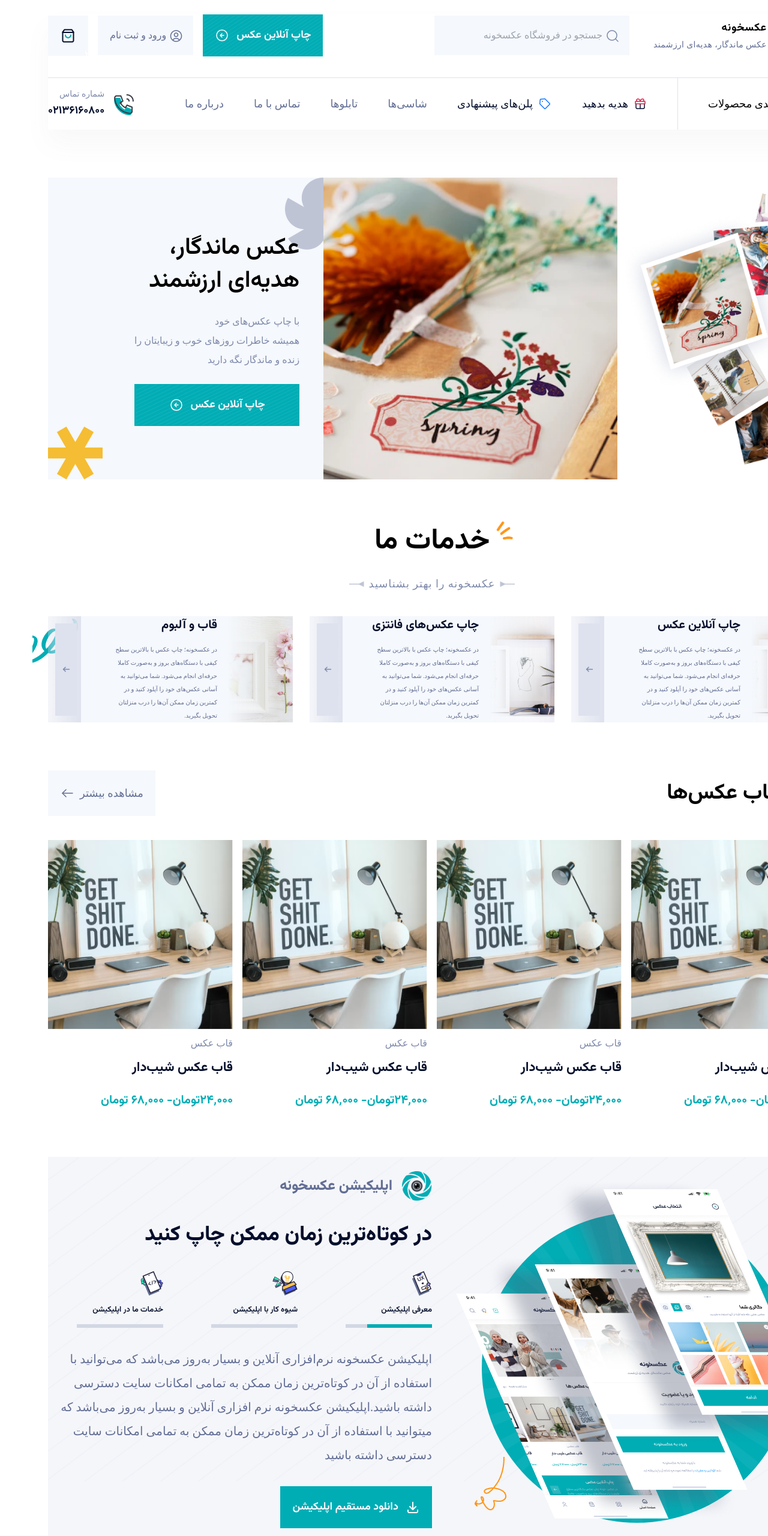
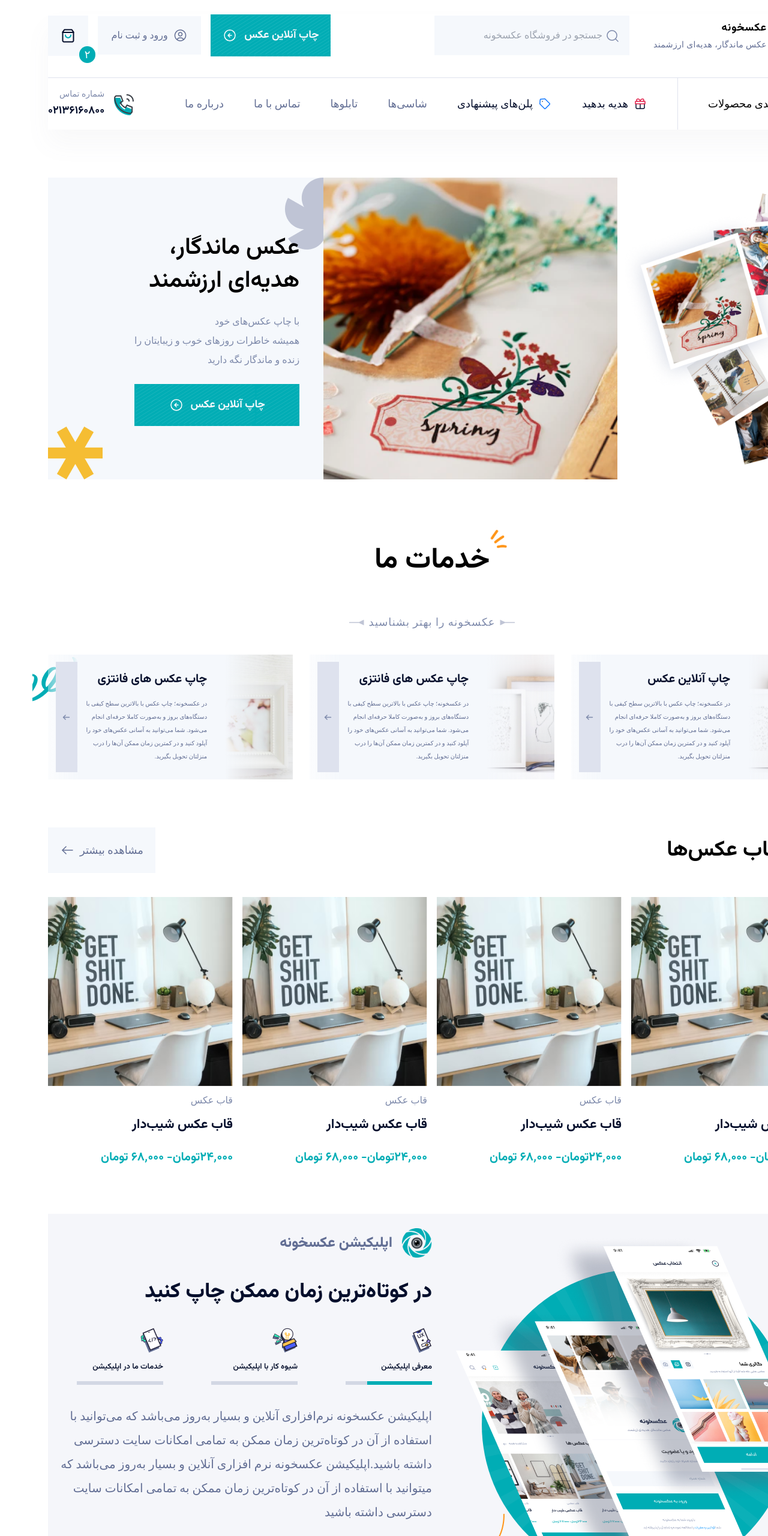
Before and after one commit to TechNullogy/Simple-Shop, a website built with Vite: page src/pages/home.html in a window 1280 px wide. Shown: the top 2560 px of the page at 60% size. Built offline with nearby package versions, Linux system fonts and the light colour scheme; a web font is replaced by a local one.

Commit message:
fix: remove unnesssary absolute position and edit some UI

```diff
--- a/src/pages/home.html
+++ b/src/pages/home.html
@@ -45,13 +45,8 @@
         <section class="flex items-center justify-center gap-4">
           <a
             href="#?"
-            class="relative z-10 flex items-center justify-center gap-3 bg-bondi-blue px-5 py-5.5 text-link-water"
-          >
-            <img
-              src="/src/assets/images/home/bg-design4.png"
-              alt=""
-              class="absolute top-0 z-20 h-full w-full bg-cover bg-center"
-            />
+            class="z-10 flex items-center justify-center gap-3 bg-bondi-blue bg-line-pattern px-5 py-5.5 text-link-water"
+          >
             <p class="text-lg font-bold">چاپ آنلاین عکس</p>
             <svg
               width="24"
@@ -78,13 +73,16 @@
               />
             </svg>
           </a>
-          <a href="#?" class="relative text-lynch">
+          <a
+            href="#?"
+            class="flex items-center justify-center gap-2 bg-link-water px-[22.5px] py-5 text-lynch"
+          >
             <img
               src="/src/assets/images/icons/user-circle.png"
               alt="آیکون کاربر"
-              class="absolute right-4 top-1/3 w-[25px]"
-            />
-            <p class="bg-link-water py-5.5 pl-5 pr-[45px]">ورود و ثبت نام</p>
+              class="w-[25px]"
+            />
+            <p class="">ورود و ثبت نام</p>
           </a>
           <a
             href="#?"
@@ -121,15 +119,15 @@
             </svg>
 
             <span
-              class="bg-light-blue absolute -bottom-3 -right-3 flex h-[27px] w-[27px] items-center justify-center rounded-full text-lg text-[#fff]"
+              class="absolute -bottom-3 -right-3 flex w-[27px] items-center justify-center rounded-full bg-bondi-blue text-lg text-[#fff]"
               >۲</span
             >
           </a>
         </section>
       </section>
-      <hr class="mx-auto h-px max-w-7xl rounded border-0 bg-mystic mt-[35px]" />
+      <hr class="mx-auto mt-[35px] h-px max-w-7xl rounded border-0 bg-mystic" />
 
-      <na
+      <nav
         class="mx-auto flex w-full max-w-7xl items-center justify-between gap-10"
       >
         <section class="flex items-center justify-center gap-[50px]">
@@ -224,13 +222,8 @@
 
             <a
               href="#?"
-              class="relative z-10 flex items-center justify-center gap-3 bg-bondi-blue px-5 py-5.5 text-link-water"
-            >
-              <img
-                src="/src/assets/images/home/bg-design4.png"
-                alt=""
-                class="absolute top-0 z-20 h-full w-full bg-cover bg-center"
-              />
+              class="z-10 flex items-center justify-center gap-3 bg-bondi-blue bg-line-pattern px-5 py-5.5 text-link-water"
+            >
               <p class="text-lg font-bold">چاپ آنلاین عکس</p>
               <svg
                 width="24"
@@ -269,13 +262,15 @@
 
       <!-- services section -->
       <section class="mx-auto mb-20 max-w-7xl">
-        <div class="relative flex items-center justify-center">
+        <div class="flex items-center justify-center">
+          <div class="relative py-8">
             <img
               src="/src/assets/images/home/oranges.png"
               alt=""
-            class="absolute -top-[30%] right-[39%] w-[35px]"
+              class="absolute right-0 top-0 w-[35px] translate-x-full"
             />
             <h3 class="text-5xl font-bold">خدمات ما</h3>
+          </div>
         </div>
         <div class="mt-8 flex items-center justify-center gap-2">
           <img
@@ -302,14 +297,14 @@
             class="absolute -right-[4%] -top-[33%] -z-10 w-[103px]"
           />
           <div
-            class="group relative flex cursor-pointer items-center bg-gradient-to-r from-link-water from-60% via-transparent to-mystic bg-[55px] transition-all duration-300 ease-in-out hover:bg-[0px]"
+            class="group relative grid cursor-pointer grid-cols-serviceCard bg-gradient-to-r from-link-water from-60% via-transparent to-link-water bg-[50px] transition-all duration-300 ease-in-out hover:bg-[15px]"
           >
             <img
               src="/src/assets/images/home/painting1.png"
               alt="عکس نقاشی"
-              class="-z-10"
-            />
-            <div class="flex translate-x-16 flex-col gap-4">
+              class="-z-10 h-full object-cover"
+            />
+            <div class="flex flex-col gap-4 py-[27px]">
               <h5 class="whitespace-nowrap text-xl font-bold text-black-pearl">
                 چاپ آنلاین عکس
               </h5>
@@ -322,7 +317,7 @@
             </div>
             <a
               href="#?"
-              class="flex translate-x-3 items-center justify-center bg-mystic px-[10.5px] py-[69.5px] transition-all duration-300 ease-in-out group-hover:bg-bondi-blue"
+              class="my-3 flex items-center justify-center justify-self-center bg-mystic px-[10.5px] py-[69.5px] transition-all duration-300 ease-in-out group-hover:bg-bondi-blue"
             >
               <svg
                 width="15"
@@ -353,16 +348,16 @@
             </a>
           </div>
           <div
-            class="group relative flex cursor-pointer items-center bg-gradient-to-r from-link-water from-60% via-transparent to-mystic bg-[55px] transition-all duration-300 ease-in-out hover:bg-[0px]"
+            class="group relative grid cursor-pointer grid-cols-serviceCard bg-gradient-to-r from-link-water from-60% via-transparent to-link-water bg-[50px] transition-all duration-300 ease-in-out hover:bg-[15px]"
           >
             <img
               src="/src/assets/images/home/painting1.png"
               alt="عکس نقاشی"
-              class="-z-10"
-            />
-            <div class="flex translate-x-16 flex-col gap-4">
+              class="-z-10 h-full object-cover"
+            />
+            <div class="flex flex-col gap-4 py-[27px]">
               <h5 class="whitespace-nowrap text-xl font-bold text-black-pearl">
-                چاپ عکس‌های فانتزی
+                چاپ عکس های فانتزی
               </h5>
               <p class="text-[10px] leading-[22px] text-lynch">
                 در عکسخونه؛ چاپ عکس با بالاترین سطح کیفی با دستگاه‌های بروز و
@@ -373,7 +368,7 @@
             </div>
             <a
               href="#?"
-              class="flex translate-x-3 items-center justify-center bg-mystic px-[10.5px] py-[69.5px] transition-all duration-300 ease-in-out group-hover:bg-bondi-blue"
+              class="my-3 flex items-center justify-center justify-self-center bg-mystic px-[10.5px] py-[69.5px] transition-all duration-300 ease-in-out group-hover:bg-bondi-blue"
             >
               <svg
                 width="15"
@@ -404,16 +399,16 @@
             </a>
           </div>
           <div
-            class="group relative flex cursor-pointer items-center bg-gradient-to-r from-link-water from-60% via-transparent to-mystic bg-[55px] transition-all duration-300 ease-in-out hover:bg-[0px]"
+            class="group relative grid cursor-pointer grid-cols-serviceCard bg-gradient-to-r from-link-water from-60% via-transparent to-link-water bg-[50px] transition-all duration-300 ease-in-out hover:bg-[15px]"
           >
             <img
               src="/src/assets/images/home/painting2.png"
               alt="عکس نقاشی"
-              class="-z-10"
-            />
-            <div class="flex translate-x-16 flex-col gap-4">
+              class="-z-10 h-full object-cover"
+            />
+            <div class="flex flex-col gap-4 py-[27px]">
               <h5 class="whitespace-nowrap text-xl font-bold text-black-pearl">
-                قاب و آلبوم
+                چاپ عکس های فانتزی
               </h5>
               <p class="text-[10px] leading-[22px] text-lynch">
                 در عکسخونه؛ چاپ عکس با بالاترین سطح کیفی با دستگاه‌های بروز و
@@ -424,7 +419,7 @@
             </div>
             <a
               href="#?"
-              class="flex translate-x-3 items-center justify-center bg-mystic px-[10.5px] py-[69.5px] transition-all duration-300 ease-in-out group-hover:bg-bondi-blue"
+              class="my-3 flex items-center justify-center justify-self-center bg-mystic px-[10.5px] py-[69.5px] transition-all duration-300 ease-in-out group-hover:bg-bondi-blue"
             >
               <svg
                 width="15"
@@ -556,11 +551,6 @@
 
       <!-- app intro -->
       <section class="mb-20 overflow-hidden bg-pigeon-post bg-opacity-[16%]">
-        <img
-          src="/src/assets/images/home/bg-design2.png"
-          alt=""
-          class="absolute bg-cover bg-center"
-        />
         <div
           class="relative z-10 mx-auto grid max-w-7xl grid-cols-2 items-center justify-between py-6"
         >
@@ -568,17 +558,11 @@
             <img
               src="/src/assets/images/home/pages.png"
               alt="صفحات اپ موبایل"
-              class="w-[600px] object-none object-center"
-            />
-            <div
-              class="absolute left-[13%] top-[10%] -z-10 h-[517px] w-[517px] overflow-hidden rounded-full bg-bondi-blue"
-            >
-              <img
-                src="/src/assets/images/home/bg-design3.png"
-                alt=""
-                class=""
-              />
-            </div>
+              class="w-[600px] object-center"
+            />
+            <div
+              class="absolute left-[13%] top-[10%] -z-10 h-[517px] w-[517px] overflow-hidden rounded-full bg-bondi-blue bg-[url('/src/assets/images/home/bg-design3.png')]"
+            ></div>
             <img
               src="/src/assets/images/home/shape-curly2.png"
               alt=""
@@ -772,12 +756,9 @@
       <!-- lovely section -->
 
       <!-- childish section -->
-      <section class="relative mb-20 bg-link-water">
-        <img
-          src="/src/assets/images/home/bg-design1.png"
-          alt=""
-          class="absolute bg-cover bg-center"
-        />
+      <section
+        class="relative mb-20 bg-link-water bg-[url('/src/assets/images/home/bg-design1.png')]"
+      >
         <div class="relative z-10 mx-auto mb-20 max-w-7xl py-6">
           <div class="flex items-center justify-between">
             <div class="flex items-center justify-center gap-3">
@@ -1004,15 +985,17 @@
             alt=""
             class="absolute -left-[3%] -top-[3%]"
           />
-          <div class="relative flex items-center justify-center">
+          <div class="flex items-center justify-center">
+            <div class="relative py-10">
               <img
                 src="/src/assets/images/home/shape-curly3.png"
                 alt=""
-              class="absolute -top-[80%] right-[25%]"
+                class="absolute right-0 top-0 translate-x-1/2"
               />
               <h3 class="text-5xl text-black">
                 <span class="text-amaranth">پلن‌های </span>پیشنهادی عکسخونه
               </h3>
+            </div>
           </div>
           <div class="mt-8 flex items-center justify-center gap-2">
             <img
@@ -1561,13 +1544,15 @@
 
       <!-- features section -->
       <section class="mx-auto mb-20 max-w-7xl py-24">
-        <div class="relative flex items-center justify-center">
+        <div class="flex items-center justify-center">
+          <div class="relative py-8">
             <img
               src="/src/assets/images/home/blues.png"
               alt=""
-            class="absolute -top-[15%] right-[38%] w-[25px]"
+              class="right-0 top-0 translate-x-1/2 translate-y-2/4"
             />
             <h3 class="text-5xl font-bold">چرا عکسخونه؟</h3>
+          </div>
         </div>
         <div class="mt-8 flex items-center justify-center gap-2">
           <img
@@ -1743,29 +1728,22 @@
               </svg>
             </a>
           </div>
-          <div class="relative z-30 flex items-center justify-center">
-            <div
-              class="absolute left-0 top-0 h-full w-full bg-black-pearl bg-opacity-40"
+          <div
+            class="relative z-30 flex h-[605px] w-1/2 items-center justify-center bg-[url('/src/assets/images/flower.png')] bg-cover bg-center bg-no-repeat"
+          >
+            <div
+              class="absolute left-0 top-0 z-10 h-full w-full bg-black-pearl bg-opacity-40"
             ></div>
-            <img
-              src="/src/assets/images/flower.png"
-              alt="عکس گل"
-              class="h-[605px] object-fill object-center"
-            />
-            <div class="flex items-center justify-center">
+            <div
+              class="relative z-20 block rounded-full border border-white border-opacity-50 p-12"
+            >
               <img
                 src="/src/assets/images/icons/play.png"
                 alt="آیکون پخش"
-                class="absolute left-[45.5%] z-30 -translate-x-0.5 translate-y-0.5"
-              />
-              <div
-                class="absolute left-[41%] z-20 h-[83px] w-[83px] -translate-x-0.5 translate-y-0.5 rounded-full bg-white outline outline-offset-[18px] outline-white"
-              ></div>
-              <div
-                class="absolute left-[40%] z-10 h-24 w-24 -translate-x-0.5 translate-y-0.5 rounded-full bg-white bg-opacity-30 backdrop-blur-[42px]"
-              ></div>
-              <div
-                class="absolute left-[36%] z-10 h-[138px] w-[138px] -translate-x-0.5 translate-y-0.5 rounded-full border border-white border-opacity-20"
+                class="rounded-full bg-white p-4 outline outline-offset-[18px] outline-white"
+              />
+              <div
+                class="absolute left-1/4 top-1/4 -z-10 h-1/2 w-1/2 rounded-full bg-white bg-opacity-20 p-9"
               ></div>
             </div>
           </div>
--- a/tailwind.config.js
+++ b/tailwind.config.js
@@ -28,6 +28,12 @@ export default {
         5.5: "1.313rem",
         7.5: "1.813rem",
       },
+      backgroundImage: {
+        "line-pattern": "url(/src/assets/images/home/bg-design4.png)",
+      },
+      gridTemplateColumns: {
+        serviceCard: "35% 50% 15%",
+      },
     },
   },
   plugins: [],
```
Lines whose indentation alone changed are shown as unchanged.
